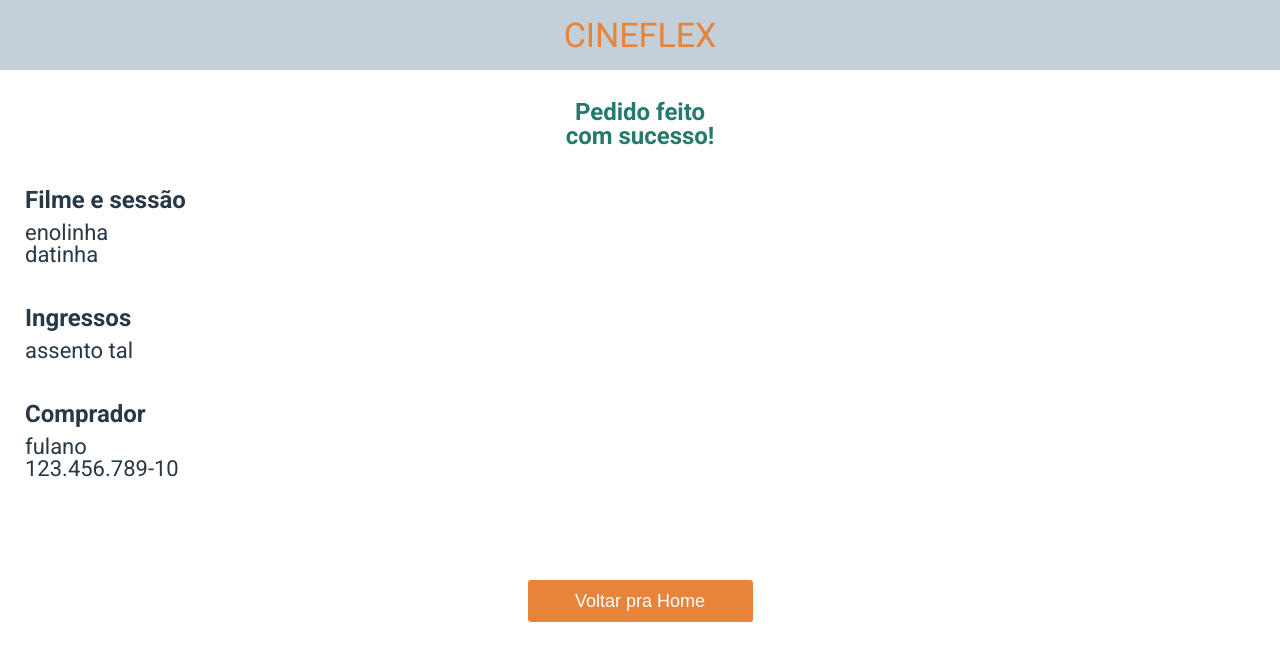
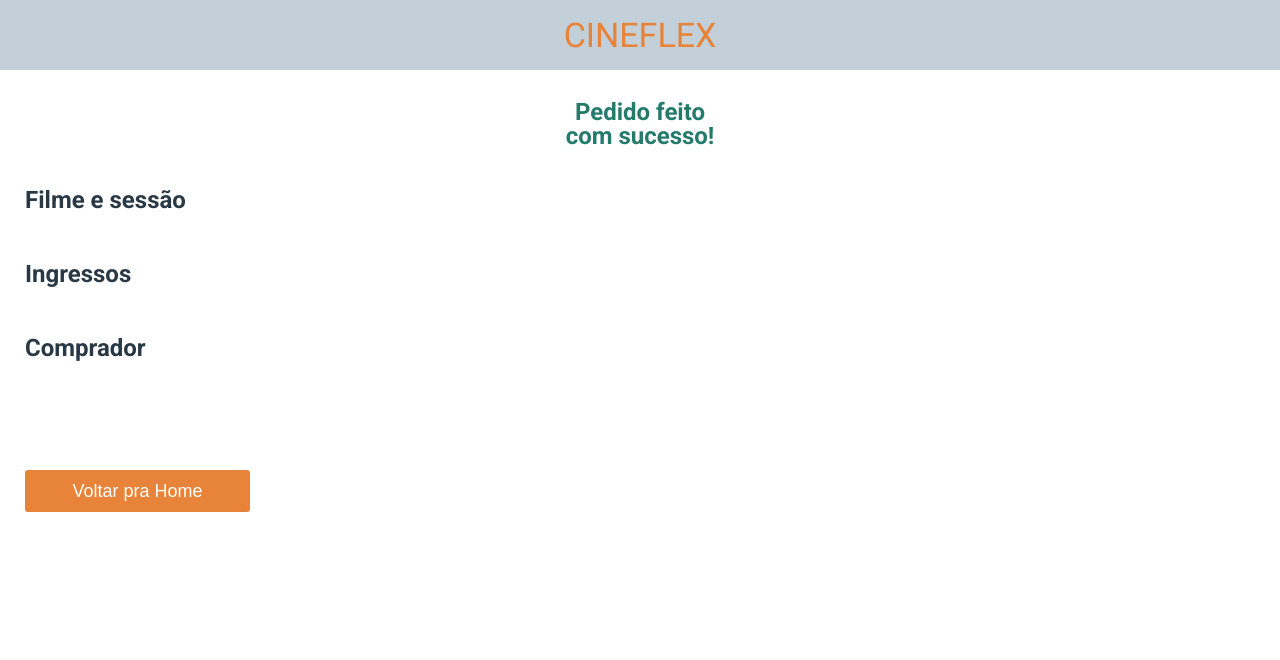
Before and after one commit to Lucasrfon/CineFlex, a React (Create React App) app: page /sucesso in a window 1280 px wide. Shown: the top 660 px of the page. Built offline with nearby package versions, Linux system fonts and the light colour scheme.

Commit message:
falta escolha de assento

```diff
--- a/src/App.js
+++ b/src/App.js
@@ -1,4 +1,5 @@
 import { BrowserRouter, Routes, Route } from 'react-router-dom';
+import { useState } from 'react';
 import "./css/reset.css";
 import "./css/style.css";
 import Movies from './pages/Movies';
@@ -7,14 +8,23 @@ import Seats from './pages/Seats';
 import Success from './pages/Success';
 
 export default function App () {
+    const [movieFinal, setMovieFinal] = useState("");
+    const [dateFinal, setDateFinal] = useState("");
+    const [hourFinal, setHourFinal] = useState("");
+    const [selected, setSelected] = useState([]);
+    const [form, setForm] = useState({});
+
     return (
         <BrowserRouter>
             <header>CINEFLEX</header>
             <Routes>
                 <Route path="/" element={<Movies />} />
+
                 <Route path="/sessoes/:idMovie" element={<Movie />} />
-                <Route path="/assentos/:idHour" element={<Seats />} />
-                <Route path="/sucesso" element={<Success />} />
+
+                <Route path="/assentos/:idHour" element={<Seats movieFinal={movieFinal} setMovieFinal={setMovieFinal} dateFinal={dateFinal} setDateFinal={setDateFinal} hourFinal={hourFinal} setHourFinal={setHourFinal} selected={selected} setSelected={setSelected} form={form} setForm={setForm} />} />
+
+                <Route path="/sucesso" element={<Success movieFinal={movieFinal} dateFinal={dateFinal} hourFinal={hourFinal} selected={selected} form={form} />} />
             </Routes>
         </BrowserRouter>
     )
--- a/src/pages/Seats.js
+++ b/src/pages/Seats.js
@@ -1,36 +1,32 @@
 import { useEffect, useState } from 'react';
-import { useParams } from 'react-router-dom';
+import { Link, useParams } from 'react-router-dom';
 import axios from 'axios';
 import styled from 'styled-components';
 import Footer from '../components/Footer';
 
-export default function Seats() {
+export default function Seats({movieFinal, setMovieFinal, dateFinal, setDateFinal, hourFinal, setHourFinal, selected, setSelected, form, setForm}) {
     const idHour = useParams();
-    const [date, setDate] = useState("");
-    const [hour, setHour] = useState("");
-    const [movie, setMovie] = useState("");
     const [seats, setSeats] = useState([]);
-    const [selected, setSelected] = useState(false);
     const [name, setName] = useState("");
     const [cpf, setCpf] = useState("");
-    const [form, setForm] = useState({});
 
     useEffect(() => {
         const promisse = axios.get(`https://mock-api.driven.com.br/api/v5/cineflex/showtimes/${idHour.idHour}/seats`);
 
         promisse.then((a) => {
-            setDate(a.data.day.weekday);
-            setHour(a.data.name);
-            setMovie(a.data.movie);
+            setDateFinal(a.data.day.weekday);
+            setHourFinal(a.data.name);
+            setMovieFinal(a.data.movie);
             setSeats(a.data.seats);
         })
     }, []);
 
     function sentRequest(event) {
         event.preventDefault();
-        setForm({name: name, cpf: cpf})
+        setForm({...form, ids: selected, name: name, cpf: cpf});
         console.log(form)
     }
+
     return (
         <>
             <Container>
@@ -38,8 +34,8 @@ export default function Seats() {
                 <ContainerAssentos>
                     {seats.map((a) => (
                         a.isAvailable ?
-                        <SeatOk cor={selected} key={a.id} onChange={() => setSelected(!selected)}>{a.name}</SeatOk> :
-                        <SeatNOk key={a.id}>{a.name}</SeatNOk>
+                        <SeatOk key={a.id} onClick={() => setSelected([...selected, a.id])}>{a.name}</SeatOk> :
+                        <SeatNOk key={a.id} onClick={() => alert("Esse assento não está disponível")}>{a.name}</SeatNOk>
                     ))}
                 </ContainerAssentos>
                 <Status>
@@ -61,10 +57,12 @@ export default function Seats() {
                     <input placeholder='Digite seu nome...' id="name" value={name} onChange={e => setName(e.target.value)} />
                     <label htmlFor="cpf">CPF do comprador:</label>
                     <input placeholder='Digite seu CPF...' id="cpf" value={cpf} onChange={e => setCpf(e.target.value)} />
+
                     <button type="submit">Reservar assento(s)</button>
+
                 </form>
             </Container>
-            <Footer date={`${date} - ${hour}`} movie={movie}/>
+            <Footer date={`${dateFinal} - ${hourFinal}`} movie={movieFinal}/>
         </>
     )
 }
@@ -115,7 +113,7 @@ const ContainerAssentos = styled.div`
 `
 
 const SeatOk = styled.div`
-    background-color: ${props => props.selected ? "#8DD7CF" : "#C3CFD9"};
+    background-color: #C3CFD9;
     margin-right: 10px;
     margin-bottom: 20px;
     font-size: 11px;
@@ -125,7 +123,7 @@ const SeatOk = styled.div`
     display: flex;
     justify-content: center;
     align-items: center;
-    border: solid 1px ${props => props.selected ? "#1AAE9E" : "#7B8B99"};
+    border: solid 1px #7B8B99;
 `
 
 const SeatNOk = styled.div`
--- a/src/pages/Success.js
+++ b/src/pages/Success.js
@@ -1,19 +1,23 @@
+import { Link } from "react-router-dom";
 import styled from "styled-components";
 
-export default function Success () {
+export default function Success ({movieFinal, dateFinal, hourFinal, selected, form}) {
     return (
         <Container>
             <h1>Pedido feito</h1>
             <h1>com sucesso!</h1>
             <h3>Filme e sessão</h3>
-            <span>enolinha</span>
-            <span>datinha</span>
+            <span>{movieFinal}</span>
+            <span>{dateFinal}</span>
+            <span>{hourFinal}</span>
             <h3>Ingressos</h3>
-            <span>assento tal</span>
+            {selected.map((a) => <span>Assento {a}</span>)}
             <h3>Comprador</h3>
-            <span>fulano</span>
-            <span>123.456.789-10</span>
-            <button>Voltar pra Home</button>
+            <span>{form.name}</span>
+            <span>{form.cpf}</span>
+            <Link to="/">
+                <button>Voltar pra Home</button>
+            </Link>
         </Container>
     )
 }
@@ -50,7 +54,6 @@ button {
     width: 225px;
     border: none;
     border-radius: 3px;
-    align-self: center;
     font-size: 18px;
 }
 `
```
